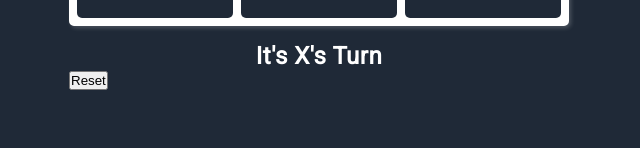
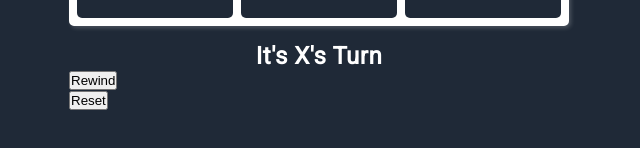
Before and after one commit to Zeztron/tic-tac-toe, a React (Create React App) app: page / in a window 1280 px wide. Shown: the part 506-654 px from the top of the page, without its empty margins (321-961 px from the left). Built offline with nearby package versions, Linux system fonts and the light colour scheme.

Commit message:
Game successfully renders rewind

```diff
--- a/src/components/Game.tsx
+++ b/src/components/Game.tsx
@@ -2,6 +2,7 @@ import React, { useState, useEffect } from 'react';
 import Board from './Board';
 import Message from './Message';
 import Reset from './Reset';
+import Rewind from './Rewind';
 import Announcement from './Announcement';
 import { calculateWinner } from '../utils/calculateWinner';
 
@@ -44,6 +45,8 @@ const Game = () => {
     setWinner('');
   };
 
+  const onRewind = () => {};
+
   return (
     <div data-test='game-component'>
       <Board squares={squares} onClick={handleClick} />
@@ -53,7 +56,10 @@ const Game = () => {
           isXNext={isXNext}
         />
       )}
-      <Reset reset={onReset} />
+      <div>
+        <Rewind rewind={onRewind} />
+        <Reset reset={onReset} />
+      </div>
       {!!winner && <Announcement winner={winner} />}
     </div>
   );
```
